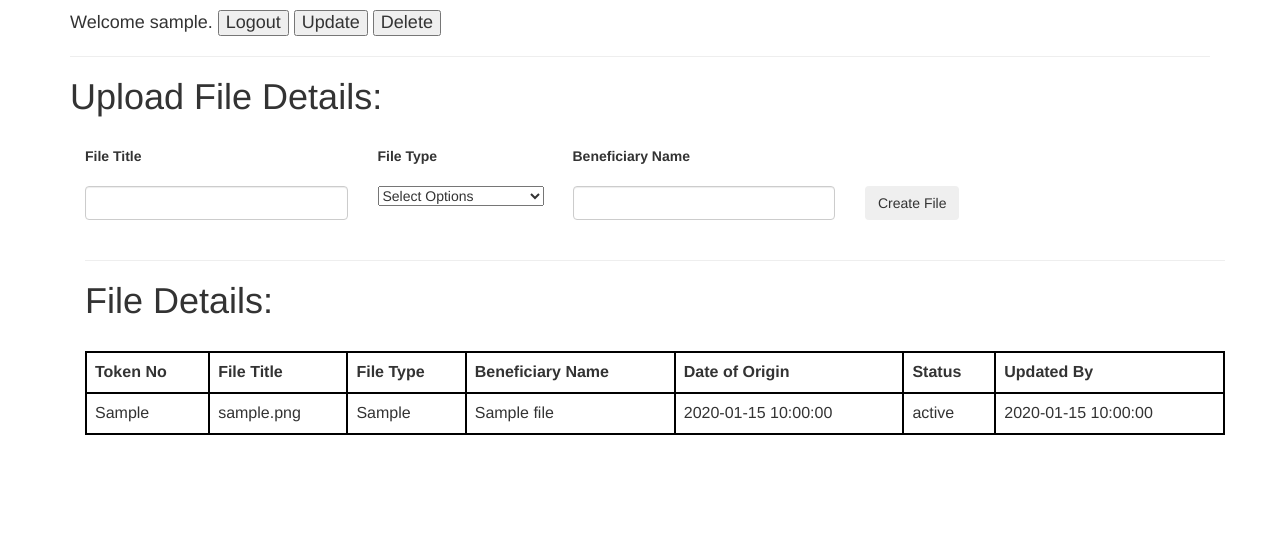
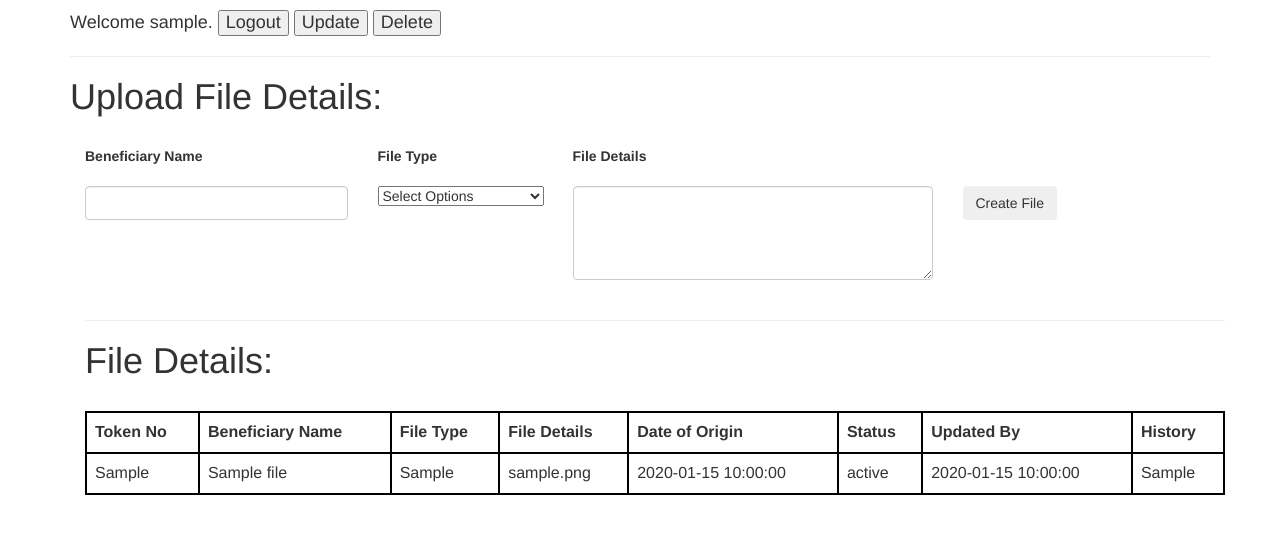
Before and after one commit to AnshumaanSingh1999/Police_File_Tracker, a PHP site: page /home.php in a window 1280 px wide. Shown: the top 534 px of the page. Run offline with PHP 8.4, Linux system fonts and the light colour scheme; the visitor is signed in with stand-in values (Sample User, id 1); tables that the repository leaves empty or names only in its code hold one stand-in row (values such as "Sample post").

Commit message:
revisions

```diff
--- a/home.php
+++ b/home.php
@@ -41,14 +41,17 @@ if($_SESSION["username"]) {
   <br>
 <form method="post" autocomplete="off">
   <div class="row">
-  <div class="col-sm-3 item"><b>File Title</b></div>
+  <div class="col-sm-3 item"><b>Beneficiary Name</b></div>
   <div class="col-sm-2 item"><b>File Type</b></div>
-  <div class="col-sm-3 item"><b>Beneficiary Name</b></div>
+
+  <div class="col-sm-3 item"><b>File Details</b></div>
+
 </div>
 <br>
 
 <div class="row">
-  <div class="col-sm-3 item"><input type="text" name="fn" class="form-control" required></div>
+<div class="col-sm-3 item"><input type="text" name="bnn" class="form-control" required></div>
+
   <div class="col-sm-2 item">
   <select name="ft" id="cars" required>
   <option value="" selected>Select Options</option>
@@ -58,8 +61,9 @@ if($_SESSION["username"]) {
   <option value="Leave Request">Leave Request</option>
 </select>
 </div>
-  <div class="col-sm-3 item"><input type="text" name="bnn" class="form-control" required></div>
-
+<div class="col-sm-4 item">
+  <textarea id="w3review" name="fn" class="form-control" rows="4" cols="40" required></textarea>
+  </div>
   <div class="col-sm-3 item"><input type="submit" name="submit" class="btn btn-secondary" value="Create File"></div>
 
 </div>
@@ -91,12 +95,14 @@ if($_SESSION["username"]) {
 <table class="table table-hover">
   <tr>
     <th>Token No</th>
-    <th>File Title</th>
+    <th>Beneficiary Name</th>
     <th>File Type</th>
-    <th>Beneficiary Name</th>
+    <th>File Details</th>
     <th>Date of Origin</th>
     <th>Status</th>
     <th>Updated By</th>
+    <th>History</th>
+
 
   </tr>
 
@@ -110,12 +116,13 @@ while($rows=$resultread->fetch_assoc()){
 
   <tr>
     <td><?php echo $rows['tokenno']??''; ?></td>
+    <td><?php echo $rows['beneficiaryname']??''; ?></td>
+    <td><?php echo $rows['filtetype']??''; ?></td>
     <td><?php echo $rows['filename']??''; ?></td>
-    <td><?php echo $rows['filtetype']??''; ?></td>
-    <td><?php echo $rows['beneficiaryname']??''; ?></td>
     <td><?php echo $rows['dateoforigin']??''; ?></td>
     <td><?php echo $rows['status']??''; ?></td>
     <td><?php echo $rows['updatedby']??''; ?></td>
+    <td><?php echo $rows['history']??''; ?></td>
 
 
 
--- a/homeaddbackend.php
+++ b/homeaddbackend.php
@@ -19,8 +19,8 @@ $doo = htmlspecialchars(strip_tags(mysqli_real_escape_string($db_connection, $do
 $bnn = htmlspecialchars(strip_tags(mysqli_real_escape_string($db_connection, $bnn)));
 $udb = htmlspecialchars(strip_tags(mysqli_real_escape_string($db_connection, $udb)));
 $status = htmlspecialchars(strip_tags(mysqli_real_escape_string($db_connection, $status)));
-
-		$query = "INSERT INTO files (filename,filtetype,beneficiaryname,dateoforigin,status,updatedby) VALUES ('$fn','$ft','$bnn','$doo','$status','$udb')";
+$history =  "". $status. " by " . $udb." on " . $doo."";
+		$query = "INSERT INTO files (filename,filtetype,beneficiaryname,dateoforigin,status,updatedby,history) VALUES ('$fn','$ft','$bnn','$doo','$status','$udb','$history')";
 		$result = mysqli_query($db_connection,$query);
 		if($result) {
 			$msg = "File Details Uploaded Successfully.";
```
